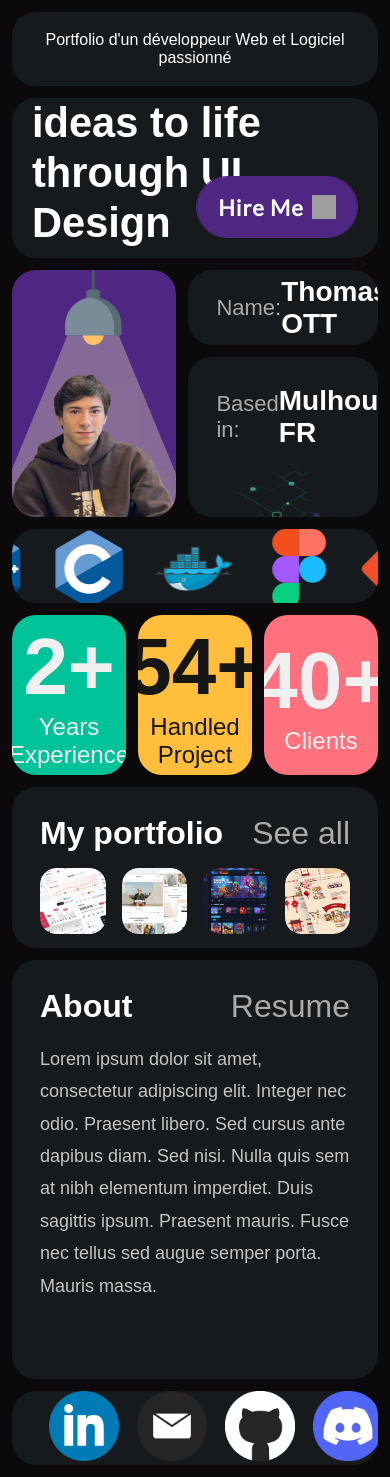
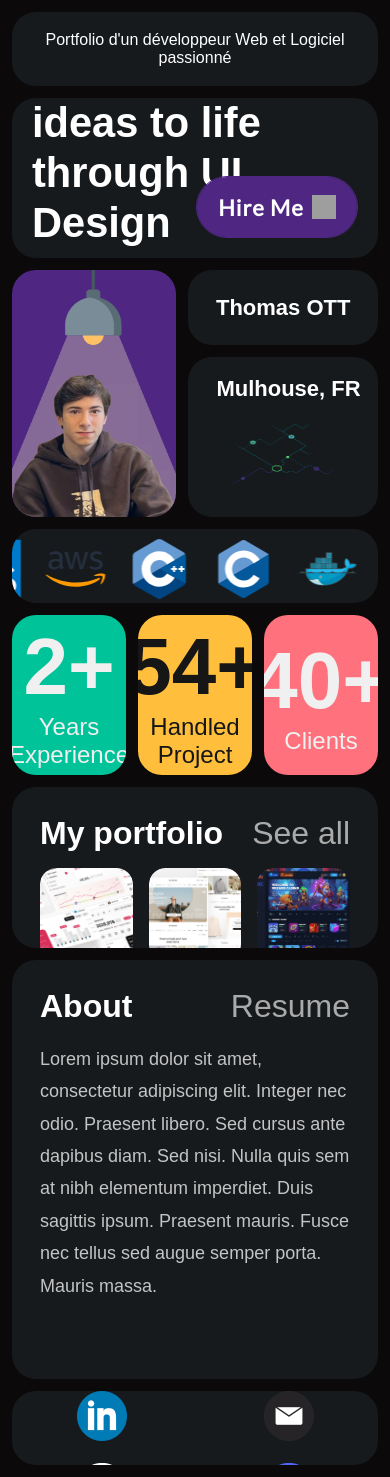
Before and after one commit to RedBoardDev/portfolio, a React (Vite) app: page / in a window 390 px wide. Built offline with nearby package versions, Linux system fonts and the light colour scheme; grey boxes are pictures that could not be loaded; a web font is replaced by a local one.

Commit message:
feat(design): adaot css to mobile

```diff
--- a/src/components/Location/Location.module.css
+++ b/src/components/Location/Location.module.css
@@ -20,14 +20,39 @@
 
 .label {
   font-weight: normal;
-  font-size: 22px;
+  font-size: clamp(18px, 2vw, 22px);
   color: #aaa;
+  white-space: nowrap;
+  overflow: hidden;
+  flex-shrink: 1;
 }
 
 .name {
   font-weight: bold;
-  font-size: 28px;
+  font-size: clamp(22px, 2.4vw, 28px);
   color: #fff;
+  white-space: nowrap;
+  flex-shrink: 0;
+}
+
+@media (min-width: 1024px) and (max-width: 1620px) {
+  .container {
+    justify-content: center;
+  }
+
+  .label {
+    display: none;
+  }
+}
+
+@media (max-width: 560px) {
+  .container {
+    justify-content: center;
+  }
+
+  .label {
+    display: none;
+  }
 }
 
 .content {
--- a/src/components/competences/Competences.module.css
+++ b/src/components/competences/Competences.module.css
@@ -3,6 +3,8 @@
   width: 100%;
   height: 100%;
   overflow: hidden;
+  padding: 10px;
+  box-sizing: border-box;
 }
 
 .iconCarousel {
@@ -15,8 +17,10 @@
 }
 
 .competenceIcon {
+  max-width: 100%;
+  max-height: 100px;
   width: auto;
-  height: 100px;
+  height: auto;
   margin-bottom: 1px;
 }
 
@@ -47,11 +51,12 @@
 @media (max-width: 768px) {
   .iconCarousel {
     flex-direction: row;
+    justify-content: center;
     animation: scrollX 6s linear infinite;
     gap: 24px;
   }
 
   .competenceIcon {
-    height: 80px;
+    max-height: 60px;
   }
 }
--- a/src/components/name/Name.module.css
+++ b/src/components/name/Name.module.css
@@ -1,7 +1,6 @@
 .container {
   display: flex;
   justify-content: space-between;
-  flex-direction: row;
   align-items: center;
   height: 100%;
   width: 100%;
@@ -13,12 +12,38 @@
 
 .label {
   font-weight: normal;
-  font-size: 22px;
+  font-size: clamp(18px, 2vw, 22px);
   color: #aaa;
+  transition: opacity 0.3s ease;
+  white-space: nowrap;
+  overflow: hidden;
+  flex-shrink: 1;
 }
 
 .name {
   font-weight: bold;
-  font-size: 28px;
+  font-size: clamp(22px, 4vw, 28px);
   color: #fff;
+  white-space: nowrap;
+  flex-shrink: 0;
 }
+
+@media (min-width: 1024px) and (max-width: 1420px) {
+  .container {
+    justify-content: center;
+  }
+
+  .label {
+    display: none;
+  }
+}
+
+@media (max-width: 500px) {
+  .container {
+    justify-content: center;
+  }
+
+  .label {
+    display: none;
+  }
+}
--- a/src/components/projects/Projects.module.css
+++ b/src/components/projects/Projects.module.css
@@ -77,3 +77,15 @@
   font-weight: bold;
   text-align: center;
 }
+
+@media (max-width: 1300px) {
+  .content {
+    display: grid;
+    grid-template-columns: repeat(3, 1fr);
+    gap: 16px;
+  }
+
+  .square:nth-child(4) {
+    display: none;
+  }
+}
--- a/src/components/socialNetworks/SocialNetworks.module.css
+++ b/src/components/socialNetworks/SocialNetworks.module.css
@@ -1,16 +1,18 @@
 .wrapper {
-  display: flex;
-  justify-content: space-between;
+  display: grid;
+  grid-template-columns: repeat(4, auto);
+  gap: 18px;
+  width: 100%;
+  height: 100%;
+  padding: 0 0;
+  margin: 0 0;
+  box-sizing: border-box;
+  justify-content: center;
   align-items: center;
-  height: 100%;
-  width: 80%;
-  margin: 0 auto;
-  gap: 18px;
 }
 
 .icon {
-  width: auto;
-  height: 100%;
+  width: 100%;
   max-height: 70px;
   object-fit: contain;
   transition: transform 0.3s ease;
@@ -19,3 +21,24 @@
 .icon:hover {
   transform: scale(1.04);
 }
+
+@media (min-width: 768px) and (max-width: 1600px) {
+  .wrapper {
+    padding-left: 5%;
+  }
+
+  .discordIcon {
+    display: none;
+  }
+}
+
+@media (max-width: 768px) {
+  .wrapper {
+    grid-template-columns: repeat(2, 1fr);
+    padding: 0 5px;
+  }
+
+  .icon {
+    max-height: 50px;
+  }
+}
--- a/src/components/socialNetworks/SocialNetworks.tsx
+++ b/src/components/socialNetworks/SocialNetworks.tsx
@@ -20,12 +20,12 @@ const SocialNetworks: React.FC = () => (
     </Tooltip>
     <Tooltip title="GitHub">
       <a href="https://github.com/RedBoardDev/" target="_blank" rel="noreferrer">
-        <img src={githubIcon} alt="Github" className={style.icon} />
+        <img src={githubIcon} alt="GitHub" className={style.icon} />
       </a>
     </Tooltip>
     <Tooltip title="Discord">
       <a href="https://discord.com/invite/m2TJx9gV" target="_blank" rel="noreferrer">
-        <img src={discordIcon} alt="Discord" className={style.icon} />
+        <img src={discordIcon} alt="Discord" className={`${style.icon} ${style.discordIcon}`} />
       </a>
     </Tooltip>
   </div>
```
